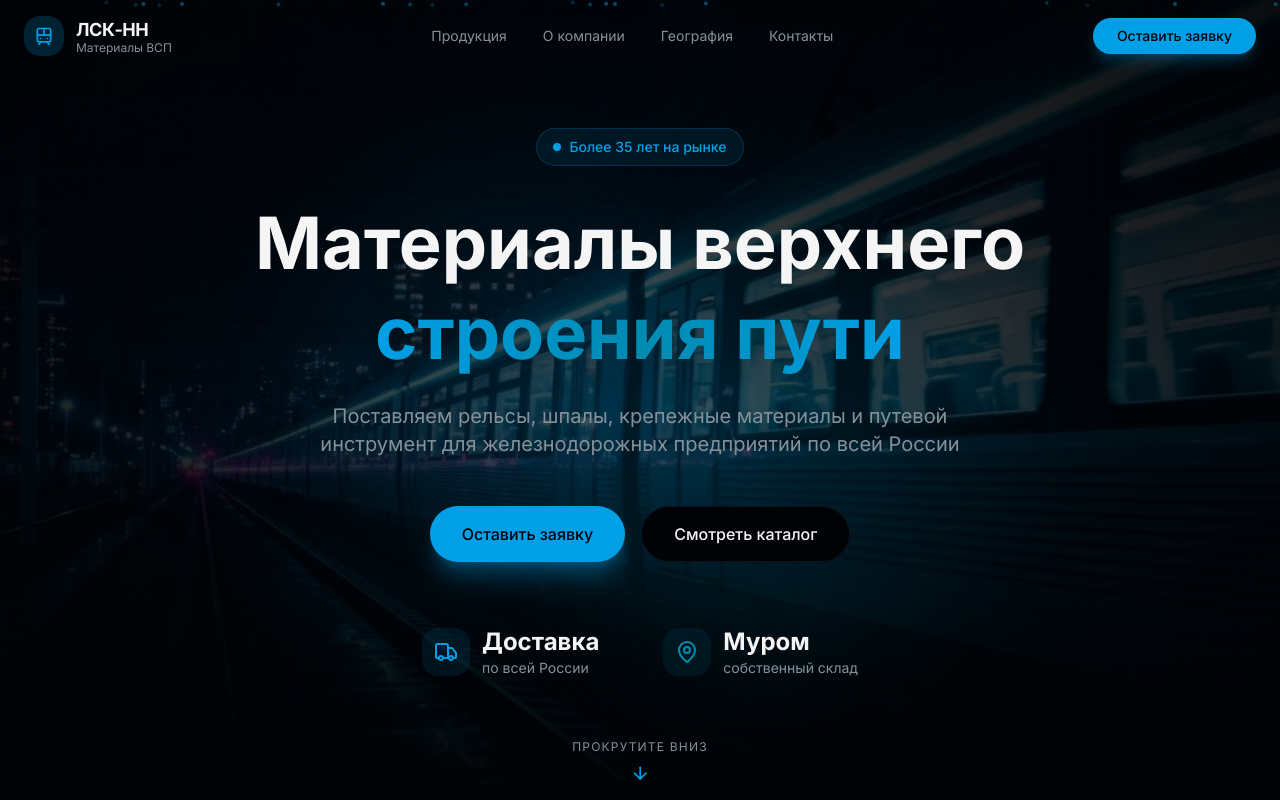
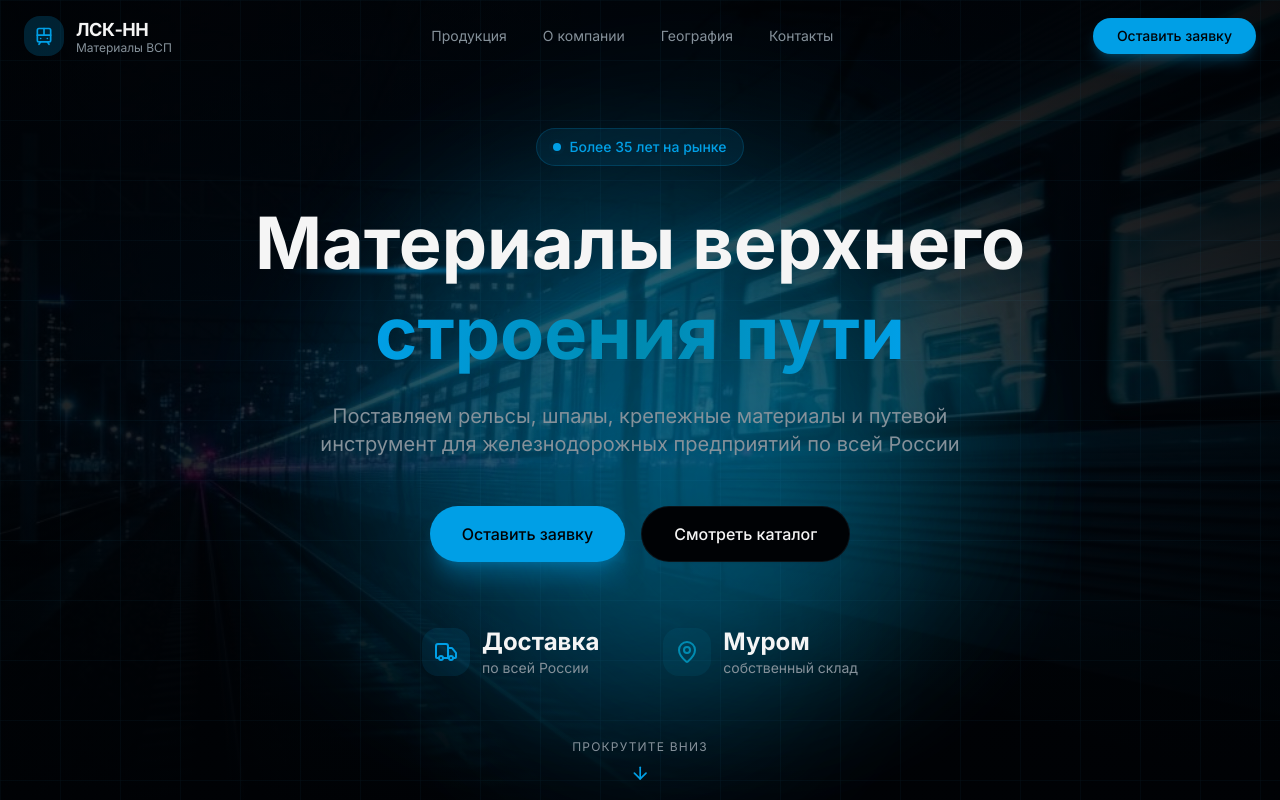
Before and after one commit to SecondNiceee/landing-order, a Next.js app: page / in a window 1280 px wide. Shown: the top 800 px of the page. Built offline with nearby package versions, Linux system fonts and the light colour scheme.

Commit message:
style: enhance animation visibility
Increase gradient sphere size, transparency, motion, and speed.
Boost glowing line width, brightness, and add third line.
Raise grid transparency and enlarge radial glow size and brightness.

```diff
--- a/components/hero-section.tsx
+++ b/components/hero-section.tsx
@@ -24,124 +24,88 @@ export function HeroSection() {
 
       {/* Animated Background Elements */}
       <div className="absolute inset-0 overflow-hidden pointer-events-none">
-        {/* Floating gradient orbs */}
+        {/* Floating gradient orbs - STRONGER */}
         <motion.div
           initial={{ opacity: 0 }}
           animate={{
-            opacity: [0.3, 0.6, 0.3],
-            scale: [1, 1.2, 1],
-            x: [0, 30, 0],
-            y: [0, -20, 0]
+            opacity: [0.4, 0.8, 0.4],
+            scale: [1, 1.4, 1],
+            x: [0, 80, 0],
+            y: [0, -60, 0]
           }}
-          transition={{ duration: 8, repeat: Infinity, ease: "easeInOut" }}
-          className="absolute top-1/4 left-1/4 w-96 h-96 bg-primary/20 rounded-full blur-3xl"
+          transition={{ duration: 6, repeat: Infinity, ease: "easeInOut" }}
+          className="absolute top-1/4 left-1/4 w-[500px] h-[500px] bg-primary/40 rounded-full blur-3xl"
         />
         <motion.div
           initial={{ opacity: 0 }}
           animate={{
-            opacity: [0.2, 0.5, 0.2],
-            scale: [1, 1.3, 1],
-            x: [0, -40, 0],
-            y: [0, 30, 0]
+            opacity: [0.3, 0.7, 0.3],
+            scale: [1, 1.5, 1],
+            x: [0, -100, 0],
+            y: [0, 80, 0]
           }}
-          transition={{ duration: 10, repeat: Infinity, ease: "easeInOut", delay: 1 }}
-          className="absolute bottom-1/4 right-1/4 w-80 h-80 bg-accent/20 rounded-full blur-3xl"
+          transition={{ duration: 8, repeat: Infinity, ease: "easeInOut", delay: 0.5 }}
+          className="absolute bottom-1/4 right-1/4 w-[450px] h-[450px] bg-accent/40 rounded-full blur-3xl"
         />
         <motion.div
           initial={{ opacity: 0 }}
           animate={{
-            opacity: [0.1, 0.3, 0.1],
-            scale: [1, 1.1, 1]
+            opacity: [0.2, 0.6, 0.2],
+            scale: [1, 1.3, 1],
+            x: [0, 50, 0],
+            y: [0, -40, 0]
           }}
-          transition={{ duration: 6, repeat: Infinity, ease: "easeInOut", delay: 2 }}
-          className="absolute top-1/2 right-1/3 w-64 h-64 bg-primary/15 rounded-full blur-3xl"
+          transition={{ duration: 5, repeat: Infinity, ease: "easeInOut", delay: 1.5 }}
+          className="absolute top-1/2 right-1/3 w-[400px] h-[400px] bg-primary/35 rounded-full blur-3xl"
+        />
+        <motion.div
+          initial={{ opacity: 0 }}
+          animate={{
+            opacity: [0.25, 0.55, 0.25],
+            scale: [1, 1.2, 1],
+            x: [0, -60, 0],
+            y: [0, 50, 0]
+          }}
+          transition={{ duration: 7, repeat: Infinity, ease: "easeInOut", delay: 2 }}
+          className="absolute top-1/3 left-1/2 w-[350px] h-[350px] bg-accent/35 rounded-full blur-3xl"
         />
 
-        {/* Animated particles */}
-        {[...Array(20)].map((_, i) => (
-          <motion.div
-            key={i}
-            initial={{
-              opacity: 0,
-              x: Math.random() * 100 + "%",
-              y: "100%"
-            }}
-            animate={{
-              opacity: [0, 0.8, 0],
-              y: "-10%"
-            }}
-            transition={{
-              duration: Math.random() * 8 + 6,
-              repeat: Infinity,
-              delay: Math.random() * 5,
-              ease: "linear"
-            }}
-            className="absolute w-1 h-1 bg-primary/60 rounded-full"
-            style={{ left: `${Math.random() * 100}%` }}
-          />
-        ))}
-
-        {/* Glowing lines */}
+        {/* Glowing lines - STRONGER */}
         <motion.div
           initial={{ opacity: 0, x: "-100%" }}
-          animate={{ opacity: [0, 0.5, 0], x: "200%" }}
-          transition={{ duration: 4, repeat: Infinity, repeatDelay: 3 }}
-          className="absolute top-1/3 w-32 h-[2px] bg-gradient-to-r from-transparent via-primary to-transparent blur-sm"
+          animate={{ opacity: [0, 1, 0], x: "200%" }}
+          transition={{ duration: 3, repeat: Infinity, repeatDelay: 2 }}
+          className="absolute top-1/3 w-64 h-[3px] bg-gradient-to-r from-transparent via-primary to-transparent blur-[2px]"
         />
         <motion.div
           initial={{ opacity: 0, x: "200%" }}
-          animate={{ opacity: [0, 0.4, 0], x: "-100%" }}
-          transition={{ duration: 5, repeat: Infinity, repeatDelay: 4, delay: 2 }}
-          className="absolute top-2/3 w-48 h-[2px] bg-gradient-to-r from-transparent via-accent to-transparent blur-sm"
+          animate={{ opacity: [0, 0.9, 0], x: "-100%" }}
+          transition={{ duration: 4, repeat: Infinity, repeatDelay: 3, delay: 1 }}
+          className="absolute top-2/3 w-80 h-[3px] bg-gradient-to-r from-transparent via-accent to-transparent blur-[2px]"
+        />
+        <motion.div
+          initial={{ opacity: 0, x: "-100%" }}
+          animate={{ opacity: [0, 0.8, 0], x: "200%" }}
+          transition={{ duration: 3.5, repeat: Infinity, repeatDelay: 2.5, delay: 2 }}
+          className="absolute top-1/2 w-48 h-[3px] bg-gradient-to-r from-transparent via-primary to-transparent blur-[2px]"
         />
 
-        {/* Grid pattern overlay */}
+        {/* Grid pattern overlay - STRONGER */}
         <div
-          className="absolute inset-0 opacity-[0.03]"
+          className="absolute inset-0 opacity-[0.08]"
           style={{
-            backgroundImage: `linear-gradient(rgba(56, 189, 248, 0.3) 1px, transparent 1px),
-                              linear-gradient(90deg, rgba(56, 189, 248, 0.3) 1px, transparent 1px)`,
-            backgroundSize: '50px 50px'
+            backgroundImage: `linear-gradient(rgba(56, 189, 248, 0.5) 1px, transparent 1px),
+                              linear-gradient(90deg, rgba(56, 189, 248, 0.5) 1px, transparent 1px)`,
+            backgroundSize: '60px 60px'
           }}
         />
 
-        {/* Animated rail track lines */}
-        <svg className="absolute bottom-0 left-0 w-full h-32 opacity-20" viewBox="0 0 1200 100" preserveAspectRatio="none">
-          <motion.path
-            d="M0,50 L1200,50"
-            stroke="url(#railGradient)"
-            strokeWidth="2"
-            fill="none"
-            initial={{ pathLength: 0 }}
-            animate={{ pathLength: 1 }}
-            transition={{ duration: 3, ease: "easeOut" }}
-          />
-          <motion.path
-            d="M0,60 L1200,60"
-            stroke="url(#railGradient)"
-            strokeWidth="2"
-            fill="none"
-            initial={{ pathLength: 0 }}
-            animate={{ pathLength: 1 }}
-            transition={{ duration: 3, delay: 0.3, ease: "easeOut" }}
-          />
-          <defs>
-            <linearGradient id="railGradient" x1="0%" y1="0%" x2="100%" y2="0%">
-              <stop offset="0%" stopColor="transparent" />
-              <stop offset="20%" stopColor="oklch(0.65 0.18 230)" />
-              <stop offset="50%" stopColor="oklch(0.55 0.2 210)" />
-              <stop offset="80%" stopColor="oklch(0.65 0.18 230)" />
-              <stop offset="100%" stopColor="transparent" />
-            </linearGradient>
-          </defs>
-        </svg>
-
-        {/* Radial glow in center */}
+        {/* Radial glow in center - STRONGER */}
         <motion.div
           initial={{ opacity: 0 }}
-          animate={{ opacity: [0.1, 0.2, 0.1] }}
-          transition={{ duration: 4, repeat: Infinity, ease: "easeInOut" }}
-          className="absolute top-1/2 left-1/2 -translate-x-1/2 -translate-y-1/2 w-[800px] h-[800px] bg-gradient-radial from-primary/10 via-transparent to-transparent rounded-full"
+          animate={{ opacity: [0.2, 0.5, 0.2] }}
+          transition={{ duration: 3, repeat: Infinity, ease: "easeInOut" }}
+          className="absolute top-1/2 left-1/2 -translate-x-1/2 -translate-y-1/2 w-[1000px] h-[1000px] bg-gradient-radial from-primary/25 via-primary/5 to-transparent rounded-full"
         />
       </div>
 
```
